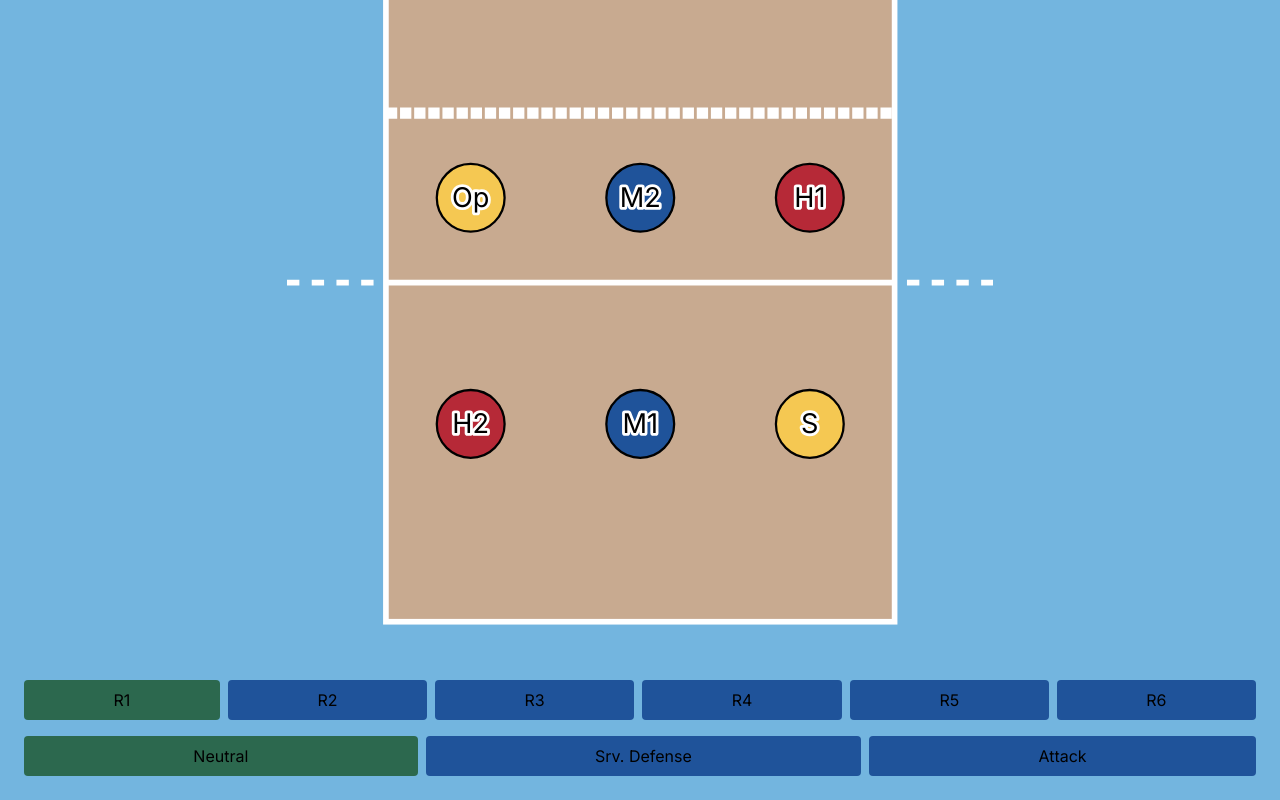
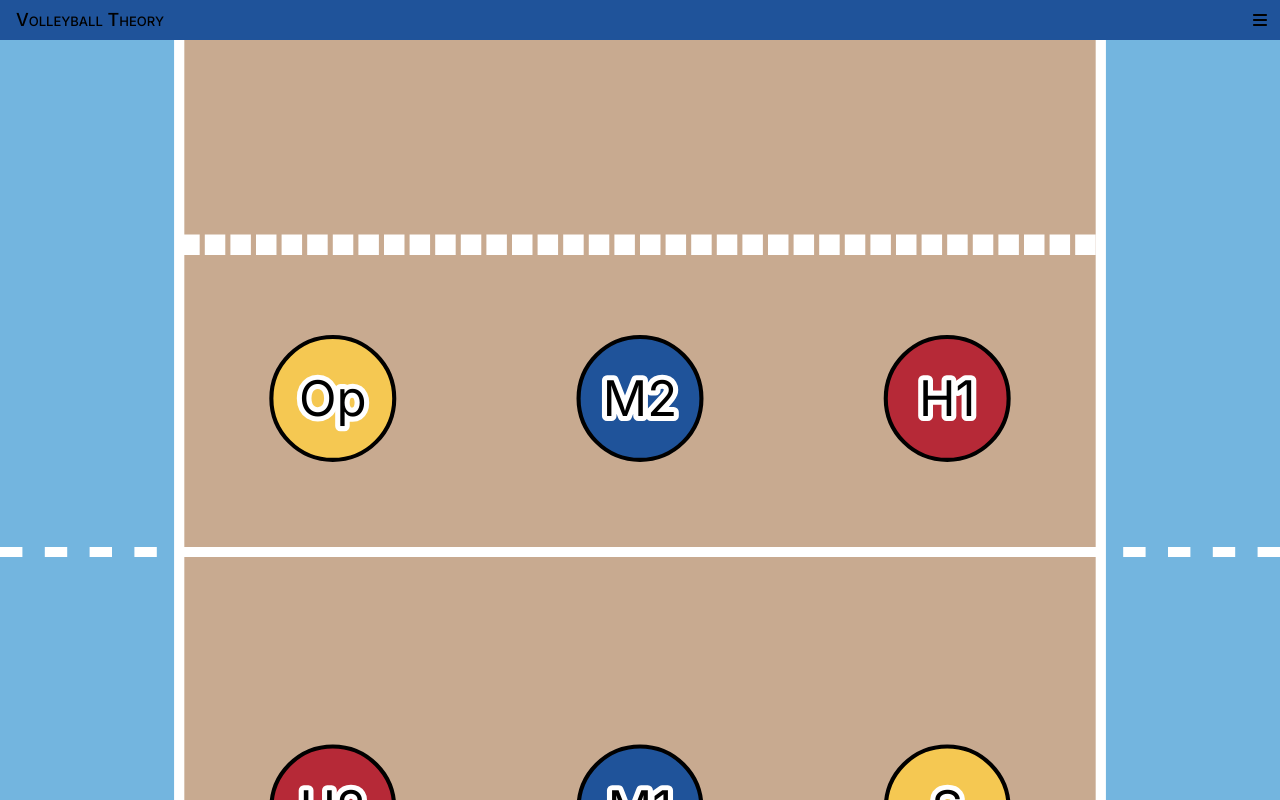
Before and after one commit to DiogoDoreto/volleyball-theory, a Next.js app: page / in a window 1280 px wide. Shown: the top 800 px of the page. Built offline with nearby package versions, Linux system fonts and the light colour scheme.

Commit message:
add links to pdf and source code

```diff
--- a/app/globals.css
+++ b/app/globals.css
@@ -26,6 +26,15 @@ body {
     rgb(var(--background-start-rgb));
 }
 
+dialog:not([open]) {
+  display: none;
+}
+
+dialog::backdrop {
+  background-color: rgb(0 0 0 / 0.3);
+  backdrop-filter: blur(5px);
+}
+
 @layer utilities {
   .text-balance {
     text-wrap: balance;
--- a/app/page.tsx
+++ b/app/page.tsx
@@ -1,13 +1,21 @@
 "use client";
 
-import { useEffect, useState } from "react";
+import { useEffect, useRef, useState } from "react";
 import * as R from "ramda";
 import { AllRotations, AllStances, Rotation, Stance } from "./lib/constants";
 import { RadioButton } from "./components/ui";
 import { SvgCourt, SvgPlayer } from "./components/svg";
 import { plays } from "./lib/plays";
+import { FontAwesomeIcon } from "@fortawesome/react-fontawesome";
+import {
+  faBars,
+  faCode,
+  faPrint,
+  faXmark,
+} from "@fortawesome/free-solid-svg-icons";
 
 export default function Home() {
+  const dialog = useRef<HTMLDialogElement>(null);
   const [rotation, setRotation] = useState(Rotation.R1);
   const [stance, setStance] = useState(Stance.Neutral);
   const itemsOnCanvas = R.groupBy(R.prop("kind"), plays[rotation][stance]);
@@ -25,11 +33,53 @@ export default function Home() {
   }, []);
 
   return (
-    <main className="bg-marine flex min-h-screen flex-col items-center justify-between">
-      <svg
-        viewBox="0 0 1250 1150"
-        style={{ maxHeight: "calc(100dvh - 150px)" }}
+    <main className="bg-marine min-h-screen flex flex-col items-center">
+      <div className="w-full bg-royal flex items-center h-10">
+        <h1
+          className="grow px-4 font-medium text-lg"
+          style={{ fontVariantCaps: "small-caps" }}
+        >
+          Volleyball Theory
+        </h1>
+        <button
+          title="Open menu"
+          className="hover:bg-navy w-10 h-10"
+          onClick={() => dialog.current?.showModal()}
+        >
+          <FontAwesomeIcon icon={faBars} />
+        </button>
+      </div>
+
+      <dialog
+        ref={dialog}
+        className="min-h-screen mr-0 bg-navy text-white flex flex-col p-4 gap-4"
       >
+        <button
+          className="hover:bg-royal p-2 rounded-lg"
+          onClick={() => dialog.current?.close()}
+        >
+          <FontAwesomeIcon icon={faXmark} className="mr-2" />
+          Close
+        </button>
+        <a
+          target="_blank"
+          href="https://drive.google.com/file/d/1EhrO0MxBVK0NmYTvYrY7V2Bt9pxGOC7Z/view?usp=drive_link"
+          className="border-white border-2 rounded-lg p-4 hover:bg-royal"
+        >
+          <FontAwesomeIcon icon={faPrint} className="mr-4" />
+          Print version (PDF)
+        </a>
+        <a
+          target="_blank"
+          href="https://github.com/DiogoDoreto/volleyball-theory"
+          className="border-white border-2 rounded-lg p-4 hover:bg-royal"
+        >
+          <FontAwesomeIcon icon={faCode} className="mr-4" />
+          Source Code
+        </a>
+      </dialog>
+
+      <svg className="grow w-full" viewBox="0 0 1250 1150">
         <g transform="translate(175,-700)">
           <SvgCourt />
           {players.map(({ x, y, position }) => (
@@ -38,7 +88,7 @@ export default function Home() {
         </g>
       </svg>
 
-      <div className="w-full flex flex-col gap-4 p-6">
+      <div className="w-full box-border flex flex-col gap-4 p-6">
         <div className="flex gap-2 items-stretch h-10">
           {AllRotations.map((value) => (
             <RadioButton
--- a/package.json
+++ b/package.json
@@ -9,6 +9,8 @@
     "lint": "next lint"
   },
   "dependencies": {
+    "@fortawesome/free-solid-svg-icons": "^6.5.2",
+    "@fortawesome/react-fontawesome": "^0.2.0",
     "next": "14.1.4",
     "ramda": "^0.29.1",
     "react": "^18",
```
Also changed, not shown: 1 other file (tests, documents, lock files or other folders).
